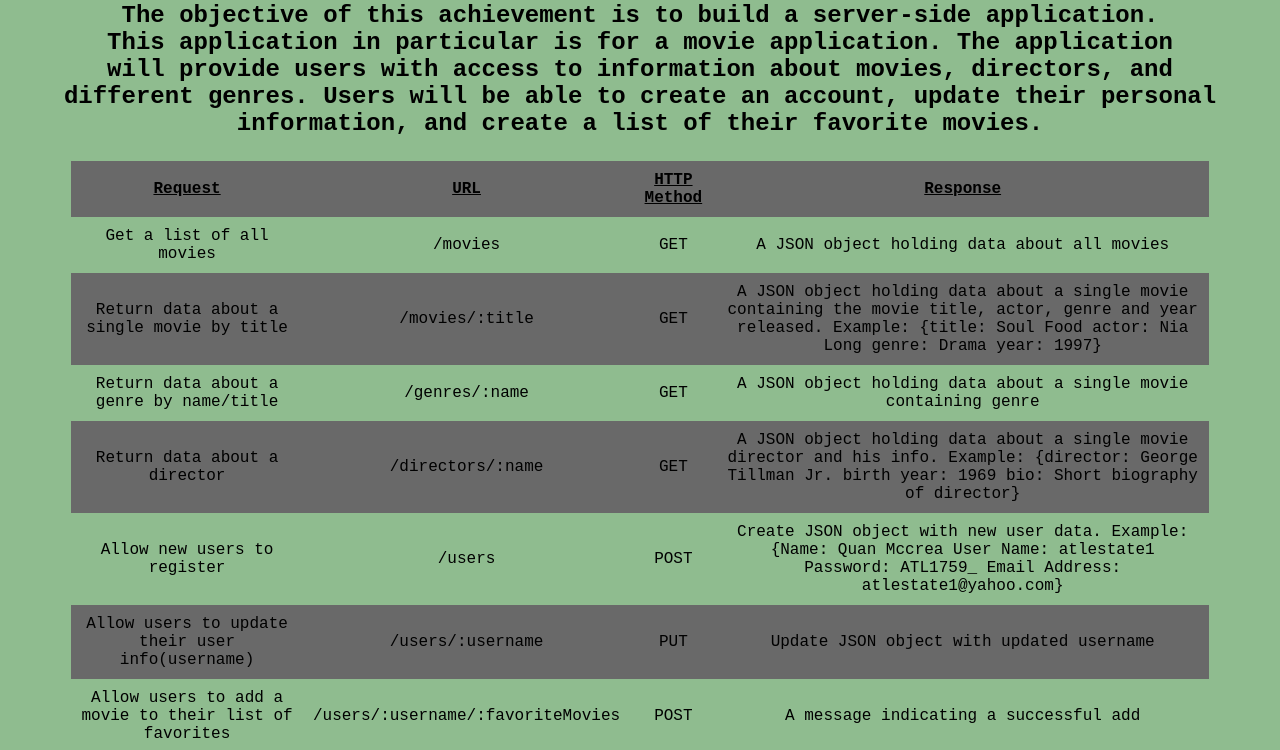
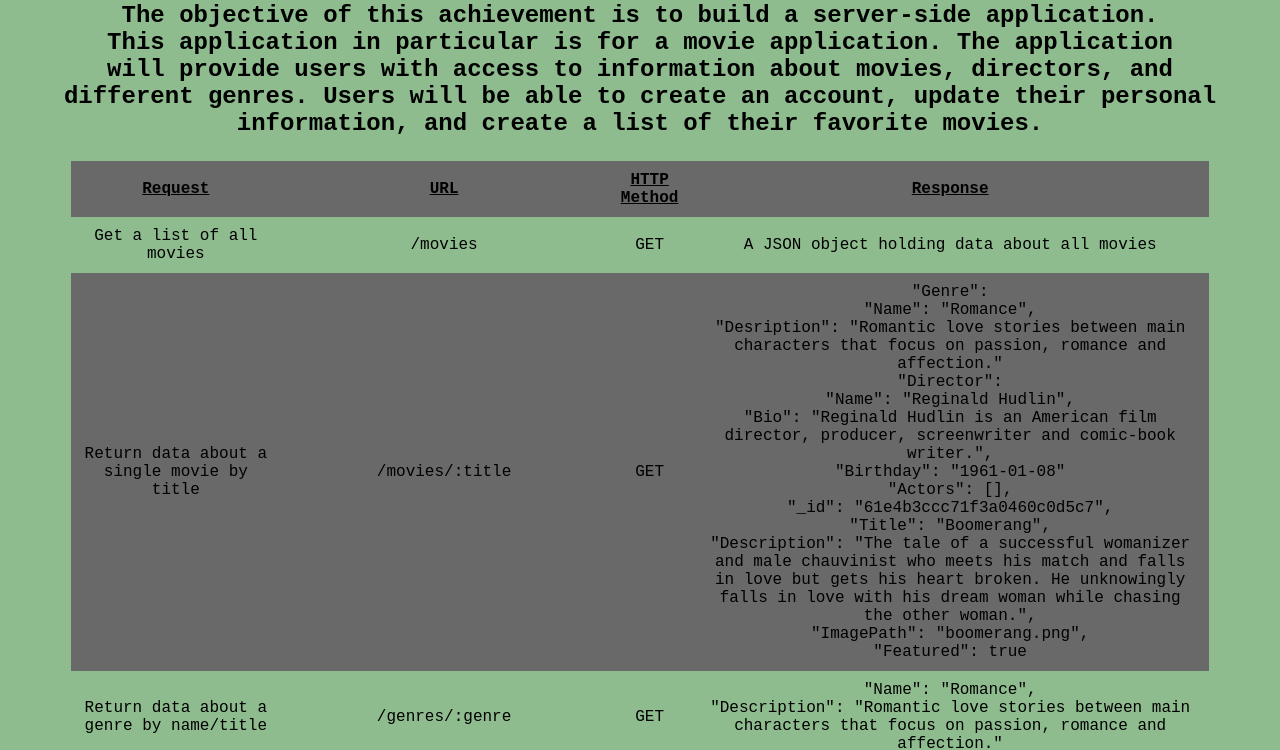
Before and after one commit to atlestate1/movie_api, a website: page public/documentation.html in a window 1280 px wide. Shown: the part 80-830 px from the top of the page. Drawn offline with Linux system fonts and the light colour scheme.

Commit message:
update code
update documentation with json examples. update index.js with proper endpoint code.

```diff
--- a/public/documentation.html
+++ b/public/documentation.html
@@ -33,37 +33,47 @@
     <td>Return data about a single movie by title</td>
     <td>/movies/:title</td>
     <td>GET</td>
-    <td>A JSON object holding data about a single movie containing the movie title, actor, genre
-      and year released. Example: {title: Soul Food
-                                   actor: Nia Long
-                                   genre: Drama
-                                   year: 1997}
+    <td>"Genre": <br>
+        "Name": "Romance",<br>
+        "Desription": "Romantic love stories between main characters that focus on passion, romance and affection." <br>
+        "Director": <br>
+        "Name": "Reginald Hudlin", <br>
+        "Bio": "Reginald Hudlin is an American film director, producer, screenwriter and comic-book writer.", <br>
+        "Birthday": "1961-01-08" <br>
+        "Actors": [], <br>
+        "_id": "61e4b3ccc71f3a0460c0d5c7", <br>
+        "Title": "Boomerang", <br>
+        "Description": "The tale of a successful womanizer and male chauvinist who meets his match and falls in love but gets his heart broken. He unknowingly falls in love with his dream woman while chasing the other woman.", <br>
+        "ImagePath": "boomerang.png", <br>
+        "Featured": true <br>
     </td>
   </tr>
   <tr>
     <td>Return data about a genre by name/title</td>
-    <td>/genres/:name</td>
+    <td>/genres/:genre</td>
     <td>GET</td>
-    <td>A JSON object holding data about a single movie containing genre</td>
+    <td>"Name": "Romance", <br>
+        "Description": "Romantic love stories between main characters that focus on passion, romance and affection." <br>
+    </td>
   </tr>
   <tr>
     <td>Return data about a director</td>
-    <td>/directors/:name</td>
+    <td>/directors/:director</td>
     <td>GET</td>
-    <td>A JSON object holding data about a single movie director and his info.
-        Example: {director: George Tillman Jr.
-                  birth year: 1969
-                  bio: Short biography of director}
+    <td> "Name": "F. Gary Gray", <br>
+         "Bio": "F. Gary Gray is an American film director, producer, and music video director.", <br>
+         "Birthday": "1969-01-08" <br>
+         "Death": "2019-01-08" <br>
     </td>
   </tr>
   <tr>
     <td>Allow new users to register</td>
     <td>/users</td>
     <td>POST</td>
-    <td>Create JSON object with new user data. Example: {Name: Quan Mccrea
-                                                         User Name: atlestate1
-                                                         Password: ATL1759_
-                                                         Email Address: atlestate1@yahoo.com}
+    <td> Name: Quan Mccrea <br>
+         User Name: atlestate1 <br>
+         Password: ATL1759_ <br>
+         Email Address: atlestate1@yahoo.com <br>
     </td>
   </tr>
   <tr>
```
Also changed, not shown: index.js (+13 -5 lines).
